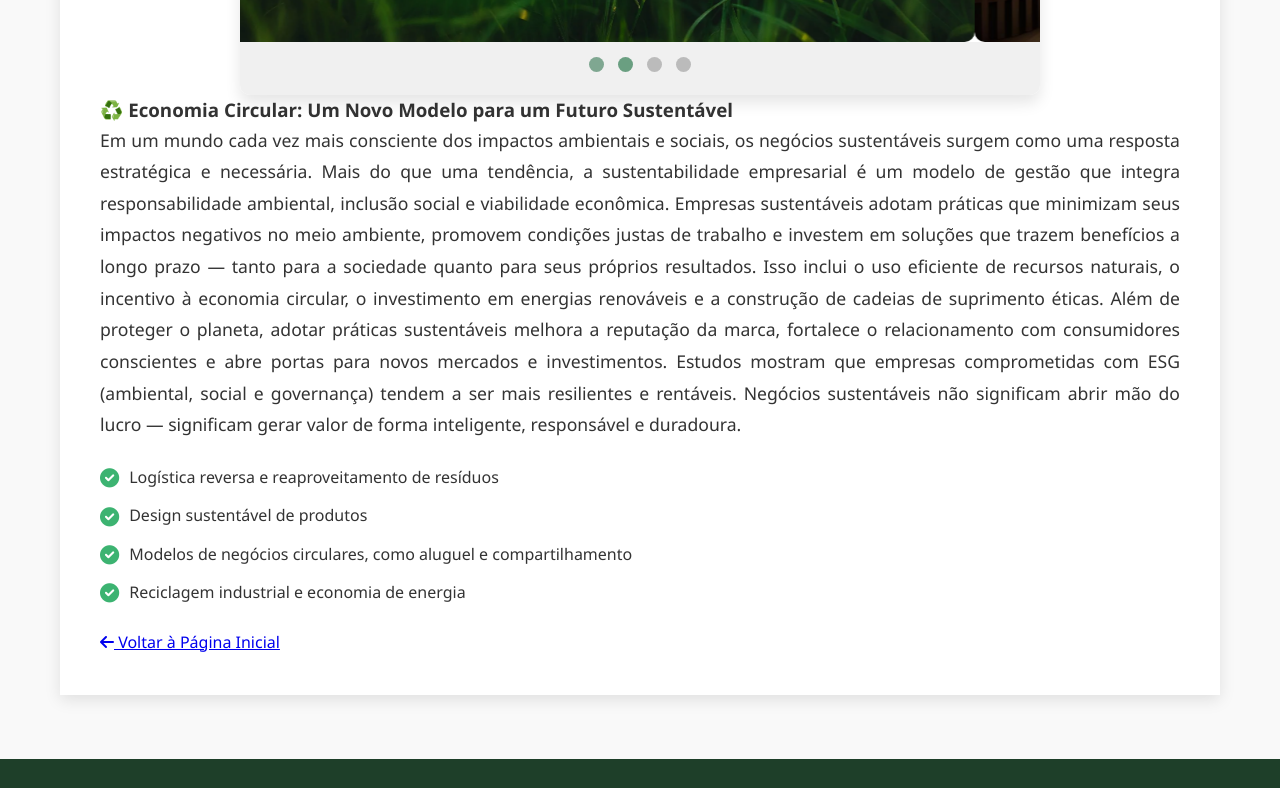
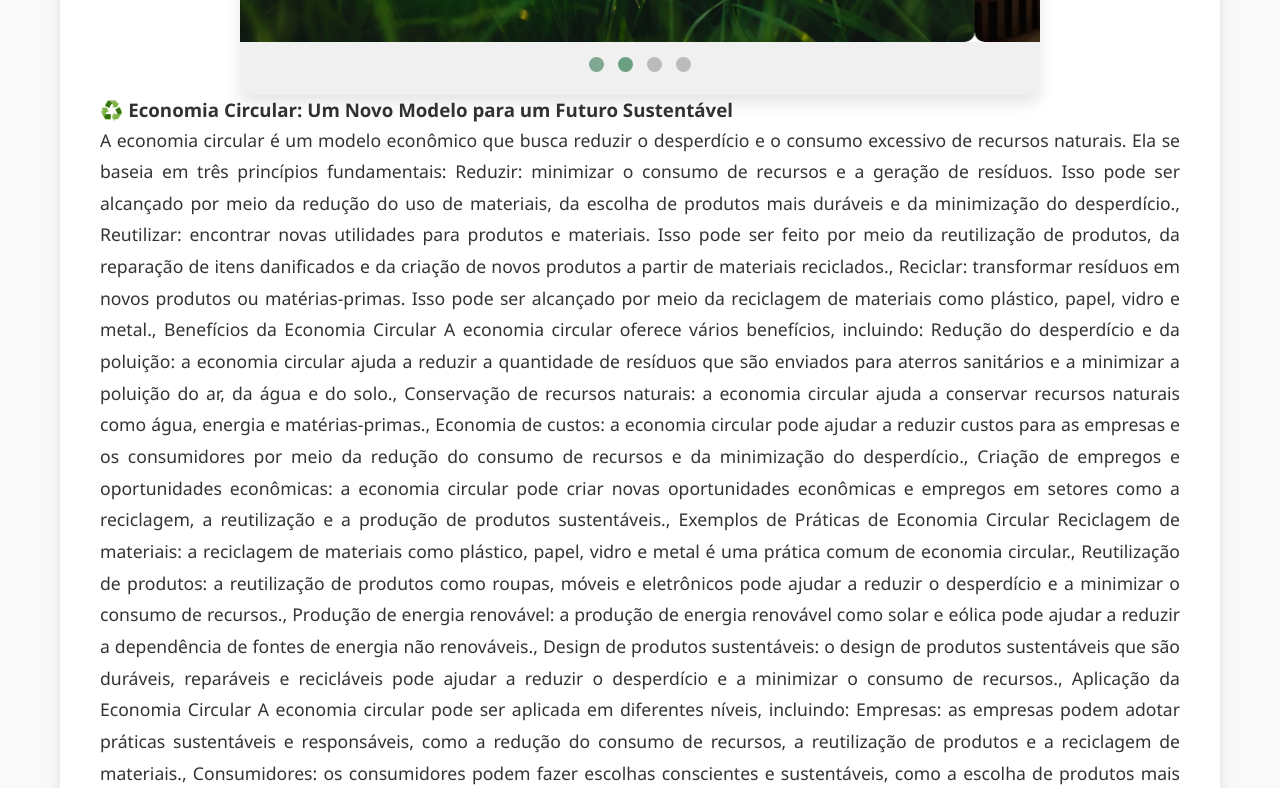
Before and after one commit to douglasbernardo1/APS, a plain HTML site: page pagina2.html in a window 1280 px wide. Shown: the part 720-1508 px from the top of the page. Drawn offline with Linux system fonts and the light colour scheme.

Commit message:
Update pagina2.html

```diff
--- a/pagina2.html
+++ b/pagina2.html
@@ -51,13 +51,37 @@
           </div>
 
           <h3>♻️ Economia Circular: Um Novo Modelo para um Futuro Sustentável</h3>
-          <p>Em um mundo cada vez mais consciente dos impactos ambientais e sociais, os negócios sustentáveis surgem como uma resposta estratégica e necessária. Mais do que uma tendência, a sustentabilidade empresarial é um modelo de gestão que integra responsabilidade ambiental, inclusão social e viabilidade econômica.
+          <p>A economia circular é um modelo econômico que busca reduzir o desperdício e o consumo excessivo de recursos naturais. Ela se baseia em três princípios fundamentais:
 
-            Empresas sustentáveis adotam práticas que minimizam seus impactos negativos no meio ambiente, promovem condições justas de trabalho e investem em soluções que trazem benefícios a longo prazo — tanto para a sociedade quanto para seus próprios resultados. Isso inclui o uso eficiente de recursos naturais, o incentivo à economia circular, o investimento em energias renováveis e a construção de cadeias de suprimento éticas.
+Reduzir: minimizar o consumo de recursos e a geração de resíduos. Isso pode ser alcançado por meio da redução do uso de materiais, da escolha de produtos mais duráveis e da minimização do desperdício.,
+Reutilizar: encontrar novas utilidades para produtos e materiais. Isso pode ser feito por meio da reutilização de produtos, da reparação de itens danificados e da criação de novos produtos a partir de materiais reciclados.,
+Reciclar: transformar resíduos em novos produtos ou matérias-primas. Isso pode ser alcançado por meio da reciclagem de materiais como plástico, papel, vidro e metal.,
 
-            Além de proteger o planeta, adotar práticas sustentáveis melhora a reputação da marca, fortalece o relacionamento com consumidores conscientes e abre portas para novos mercados e investimentos. Estudos mostram que empresas comprometidas com ESG (ambiental, social e governança) tendem a ser mais resilientes e rentáveis.
+Benefícios da Economia Circular
 
-            Negócios sustentáveis não significam abrir mão do lucro — significam gerar valor de forma inteligente, responsável e duradoura.</p>
+A economia circular oferece vários benefícios, incluindo:
+
+Redução do desperdício e da poluição: a economia circular ajuda a reduzir a quantidade de resíduos que são enviados para aterros sanitários e a minimizar a poluição do ar, da água e do solo.,
+Conservação de recursos naturais: a economia circular ajuda a conservar recursos naturais como água, energia e matérias-primas.,
+Economia de custos: a economia circular pode ajudar a reduzir custos para as empresas e os consumidores por meio da redução do consumo de recursos e da minimização do desperdício.,
+Criação de empregos e oportunidades econômicas: a economia circular pode criar novas oportunidades econômicas e empregos em setores como a reciclagem, a reutilização e a produção de produtos sustentáveis.,
+
+Exemplos de Práticas de Economia Circular
+
+Reciclagem de materiais: a reciclagem de materiais como plástico, papel, vidro e metal é uma prática comum de economia circular.,
+Reutilização de produtos: a reutilização de produtos como roupas, móveis e eletrônicos pode ajudar a reduzir o desperdício e a minimizar o consumo de recursos.,
+Produção de energia renovável: a produção de energia renovável como solar e eólica pode ajudar a reduzir a dependência de fontes de energia não renováveis.,
+Design de produtos sustentáveis: o design de produtos sustentáveis que são duráveis, reparáveis e recicláveis pode ajudar a reduzir o desperdício e a minimizar o consumo de recursos.,
+
+Aplicação da Economia Circular
+
+A economia circular pode ser aplicada em diferentes níveis, incluindo:
+
+Empresas: as empresas podem adotar práticas sustentáveis e responsáveis, como a redução do consumo de recursos, a reutilização de produtos e a reciclagem de materiais.,
+Consumidores: os consumidores podem fazer escolhas conscientes e sustentáveis, como a escolha de produtos mais duráveis, a reutilização de produtos e a reciclagem de materiais.,
+Governos: os governos podem implementar políticas e regulamentações que apoiem a economia circular, como a criação de programas de reciclagem, a implementação de impostos sobre o desperdício e a promoção da produção de energia renovável.,
+
+A economia circular é fundamental para um futuro mais sustentável! Ela pode ajudar a reduzir o desperdício, a conservar recursos naturais e a promover o desenvolvimento econômico sustentável. Você gostaria de saber mais sobre como implementar práticas de economia circular em sua vida ou empresa? </p>
 
           <ul class="feature-list">
             <li><i class="fas fa-check-circle"></i> Logística reversa e reaproveitamento de resíduos</li>
```
